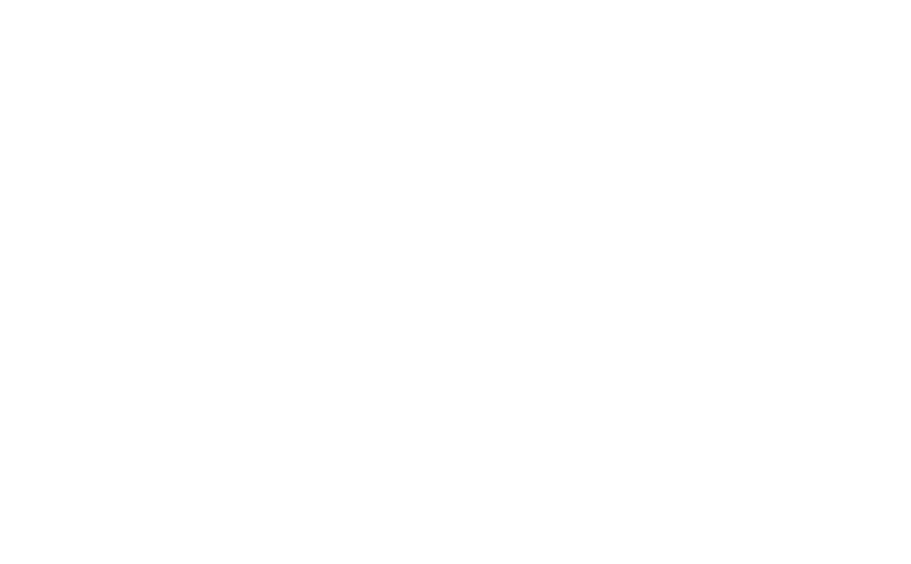
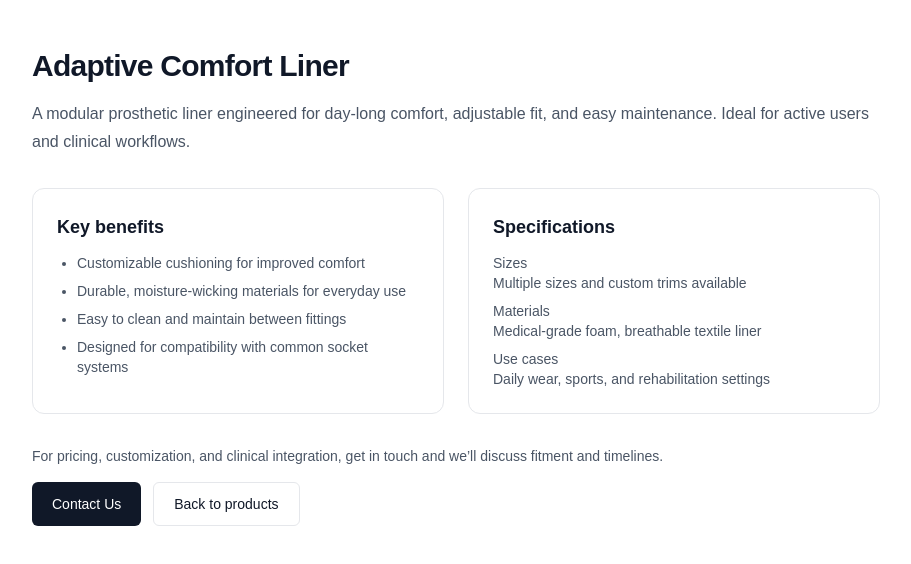
Before and after one commit to Brownfio/amputech-site, a Next.js app: page /products/adaptive-comfort-liner in a window 1280 px wide. Before the commit this address had no page. Shown: the top 564 px of the page, without its empty margins (184-1095 px from the left). Built offline with nearby package versions, Linux system fonts and the light colour scheme.

Commit message:
Add product pages: adaptive comfort liner and smart socket adapter

```diff
--- /dev/null
+++ b/app/products/adaptive-comfort-liner/page.tsx
@@ -0,0 +1,62 @@
+import Link from "next/link";
+
+export default function AdaptiveComfortLinerPage() {
+  return (
+    <div className="mx-auto max-w-4xl px-6 py-12">
+      <h1 className="text-3xl font-semibold tracking-tight text-gray-900">Adaptive Comfort Liner</h1>
+      <p className="mt-4 text-gray-600 leading-7">
+        A modular prosthetic liner engineered for day-long comfort, adjustable fit, and easy maintenance. Ideal for active users and clinical workflows.
+      </p>
+
+      <div className="mt-8 grid gap-6 md:grid-cols-2">
+        <div className="rounded-xl border border-gray-200 bg-white p-6">
+          <h2 className="text-lg font-semibold text-gray-900">Key benefits</h2>
+          <ul className="mt-3 list-disc pl-5 text-sm text-gray-600 space-y-2">
+            <li>Customizable cushioning for improved comfort</li>
+            <li>Durable, moisture-wicking materials for everyday use</li>
+            <li>Easy to clean and maintain between fittings</li>
+            <li>Designed for compatibility with common socket systems</li>
+          </ul>
+        </div>
+
+        <div className="rounded-xl border border-gray-200 bg-white p-6">
+          <h2 className="text-lg font-semibold text-gray-900">Specifications</h2>
+          <dl className="mt-3 text-sm text-gray-600 space-y-2">
+            <div>
+              <dt className="font-medium">Sizes</dt>
+              <dd>Multiple sizes and custom trims available</dd>
+            </div>
+            <div>
+              <dt className="font-medium">Materials</dt>
+              <dd>Medical-grade foam, breathable textile liner</dd>
+            </div>
+            <div>
+              <dt className="font-medium">Use cases</dt>
+              <dd>Daily wear, sports, and rehabilitation settings</dd>
+            </div>
+          </dl>
+        </div>
+      </div>
+
+      <div className="mt-8">
+        <p className="text-sm text-gray-600">
+          For pricing, customization, and clinical integration, get in touch and we’ll discuss fitment and timelines.
+        </p>
+        <div className="mt-4 flex gap-3">
+          <Link
+            href="/contact"
+            className="inline-flex h-11 items-center justify-center rounded-md bg-gray-900 px-5 text-sm font-medium text-white hover:bg-gray-800"
+          >
+            Contact Us
+          </Link>
+          <Link
+            href="/products"
+            className="inline-flex h-11 items-center justify-center rounded-md border border-gray-200 px-5 text-sm font-medium text-gray-900 hover:bg-gray-50"
+          >
+            Back to products
+          </Link>
+        </div>
+      </div>
+    </div>
+  );
+}
--- /dev/null
+++ b/app/products/smart-socket-adapter/page.tsx
@@ -0,0 +1,56 @@
+import Link from "next/link";
+
+export default function SmartSocketAdapterPage() {
+  return (
+    <div className="mx-auto max-w-4xl px-6 py-12">
+      <h1 className="text-3xl font-semibold tracking-tight text-gray-900">Smart Socket Adapter</h1>
+      <p className="mt-4 text-gray-600 leading-7">
+        A compact adapter that enables sensor integration for socket alignment monitoring and simple connectivity to clinical tools — designed to help clinicians and users improve fit and outcomes.
+      </p>
+
+      <div className="mt-8 grid gap-6 md:grid-cols-2">
+        <div className="rounded-xl border border-gray-200 bg-white p-6">
+          <h2 className="text-lg font-semibold text-gray-900">Overview</h2>
+          <p className="mt-3 text-sm text-gray-600">
+            The Smart Socket Adapter provides a lightweight interface for attaching low-profile sensors and a small telemetry unit. It supports simple diagnostics and alignment feedback during fittings and follow-ups.
+          </p>
+
+          <ul className="mt-3 list-disc pl-5 text-sm text-gray-600 space-y-2">
+            <li>Sensor-ready mounting compatible with common sockets</li>
+            <li>Low-power telemetry for short-range data transfer</li>
+            <li>Minimal impact on socket geometry and comfort</li>
+          </ul>
+        </div>
+
+        <div className="rounded-xl border border-gray-200 bg-white p-6">
+          <h2 className="text-lg font-semibold text-gray-900">Clinical benefits</h2>
+          <ul className="mt-3 list-disc pl-5 text-sm text-gray-600 space-y-2">
+            <li>Objective alignment data to speed fittings</li>
+            <li>Enables remote follow-up with sensor data</li>
+            <li>Helps quantify outcomes for iterative improvement</li>
+          </ul>
+        </div>
+      </div>
+
+      <div className="mt-8">
+        <p className="text-sm text-gray-600">
+          Contact us to discuss integration, sensor options, and pilot programs tailored to your clinic.
+        </p>
+        <div className="mt-4 flex gap-3">
+          <Link
+            href="/contact"
+            className="inline-flex h-11 items-center justify-center rounded-md bg-gray-900 px-5 text-sm font-medium text-white hover:bg-gray-800"
+          >
+            Contact Us
+          </Link>
+          <Link
+            href="/products"
+            className="inline-flex h-11 items-center justify-center rounded-md border border-gray-200 px-5 text-sm font-medium text-gray-900 hover:bg-gray-50"
+          >
+            Back to products
+          </Link>
+        </div>
+      </div>
+    </div>
+  );
+}
```
